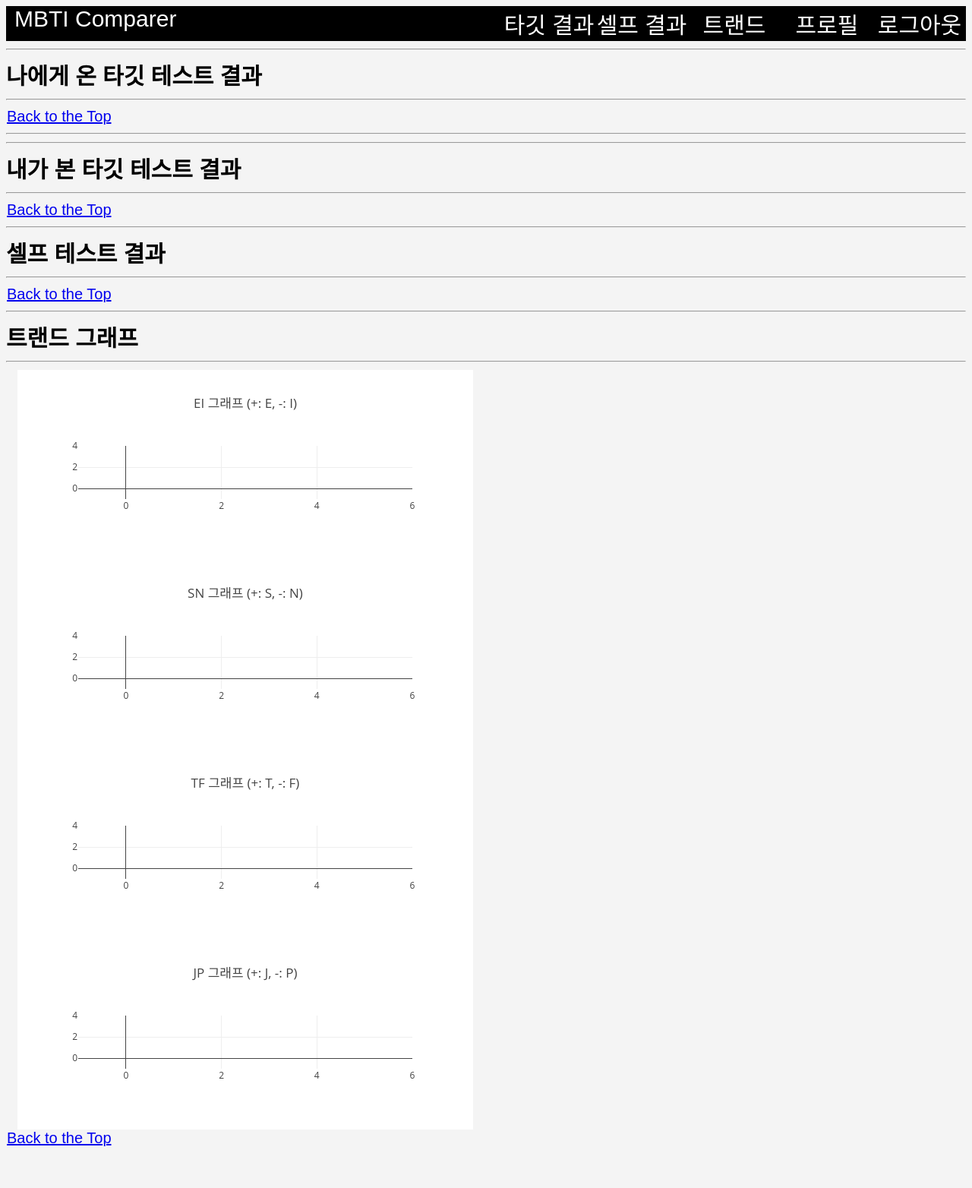
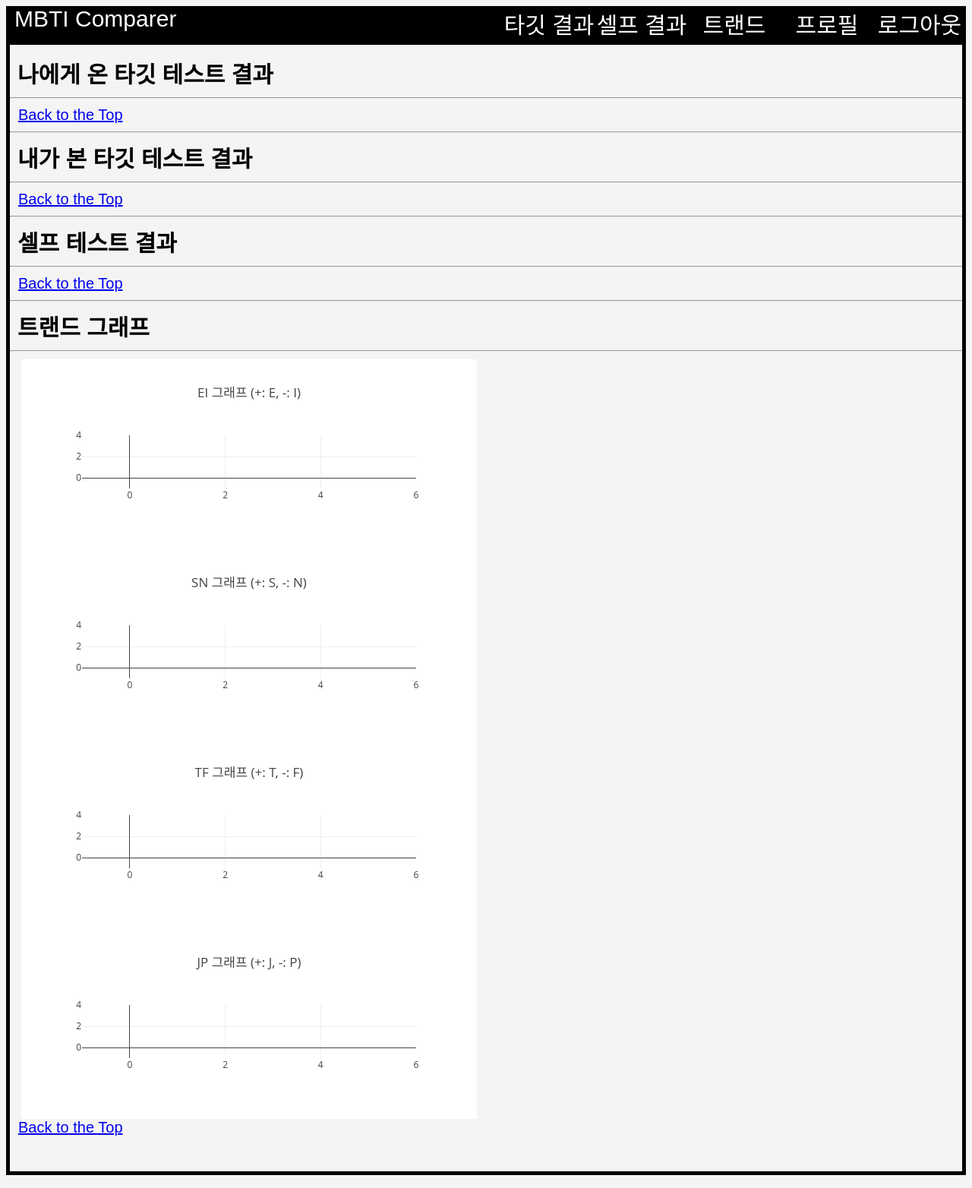
Before and after one commit to acho2004/flaskproject, a Flask app: page /profile in a window 1280 px wide. Shown: the whole page at 76% size. Run offline with Flask 2, Linux system fonts and the light colour scheme; the visitor is signed in with stand-in values (Sample User, id 1); data comes from the database, SQL or seed files in the repository; data that the repository does not hold is empty; some libraries are stand-ins or nearby versions.

Commit message:
added borders around each page, used padding to make elements not look squished

```diff
--- a/flaskr/static/style.css
+++ b/flaskr/static/style.css
@@ -59,7 +59,10 @@
     text-decoration:underline;
     padding-left:15px;
 }
-
+.testResults h2{
+    border:0px;
+    padding-left:15px;
+}
 .questionaire h2{
     border:0px;
     font-size:1rem;
--- a/flaskr/templates/presults.html
+++ b/flaskr/templates/presults.html
@@ -2,6 +2,7 @@
 
 {% block title %} Results {% endblock %}
 {% block content %}
+<div class="portal">
     <article class="testResults">
         <h1>{{ route['created'].strftime('%Y-%m-%d %H:%M:%S') }} UTC 에 {{route['username']}}가 {{route['target_username']}} 를 위하여 본 타깃 테스트 </h1>
         {% for i in range (1,39) %}
@@ -67,4 +68,5 @@
         <h2>주관식 질문 5:</h2> <h2>{{route['sresp5']}}</h2>
 
     </article>
+</div>
 {% endblock %}
--- a/flaskr/templates/profile.html
+++ b/flaskr/templates/profile.html
@@ -11,7 +11,8 @@
 
 
 {% block content %}
-    <hr><h1 id="peerSelf">나에게 온 타깃 테스트 결과</h1><hr>
+<div class="portal">
+    <h1 id="peerSelf" style="position:relative; left:10px; padding-top:15px">나에게 온 타깃 테스트 결과</h1><hr>
     {% for stest in peerassessments %}
         {% if g.user['username'] == stest['target_username'] %}
             <article class="testResults">
@@ -21,10 +22,9 @@
             <hr>
         {% endif %}
     {% endfor %}
-    <a href="#top">Back to the Top</a>
-    <hr>
+    <a href="#top" style="position:relative; left:10px">Back to the Top</a>
 
-    <hr><h1 id="selfPeer">내가 본 타깃 테스트 결과</h1><hr>
+    <hr><h1 id="selfPeer" style="position:relative; left:10px">내가 본 타깃 테스트 결과</h1><hr>
     {% for stest in peerassessments %}
         {% if g.user['username'] == stest['username'] %}
             <article class="testResults">
@@ -34,10 +34,10 @@
             <hr>
         {% endif %}
     {% endfor %}
-    <a href="#top">Back to the Top</a>
+    <a href="#top" style="position:relative; left:10px">Back to the Top</a>
     <hr>
 
-    <h1 id="self">셀프 테스트 결과</h1><hr>
+    <h1 id="self" style="position:relative; left:10px">셀프 테스트 결과</h1><hr>
     {% for stest in selfassessments %}
         {% if g.user['id'] == stest['author_id'] %}
             <article class="testResults">
@@ -48,12 +48,12 @@
         {% endif %}
     {% endfor %}
 
-    <a href="#top">Back to the Top</a>
+    <a href="#top" style="position:relative; left:10px">Back to the Top</a>
     <hr>
 
-    <h1 id="trend">트랜드 그래프</h1><hr>
+    <h1 id="trend" style="position:relative; left:10px">트랜드 그래프</h1><hr>
 
-    <div id="EItrend" style="width:600px;height:250px;" class="trendgraph">
+    <div class="ah" id="EItrend" style="width:600px;height:250px;position:relative; left:15px;" class="trendgraph">
 
         <script>
             var EIValself = []
@@ -93,7 +93,7 @@
         </script>
     </div>
 
-    <div id="SNtrend" style="width:600px;height:250px;" class="trendgraph">
+    <div class="ah" id="SNtrend" style="width:600px;height:250px;position:relative; left:15px;" class="trendgraph">
 
         <script>
             var SNValself = []
@@ -133,7 +133,7 @@
         </script>
     </div>
 
-    <div id="TFtrend" style="width:600px;height:250px;" class="trendgraph">
+    <div class="ah" id="TFtrend" style="width:600px;height:250px;position:relative; left:15px;" class="trendgraph">
 
         <script>
             var TFValself = []
@@ -173,7 +173,7 @@
         </script>
     </div>
 
-    <div id="JPtrend" style="width:600px;height:250px;" class="trendgraph">
+    <div class="ah" id="JPtrend" style="width:600px;height:250px;position:relative; left:15px;" class="trendgraph">
 
         <script>
             var JPValself = []
@@ -215,9 +215,9 @@
 
 
 
-    <a href="#top">Back to the Top</a>
+    <a href="#top" style="position:relative; left:10px">Back to the Top</a>
     <br><br><br>
-
+</div>
 
 
 {% endblock %}
--- a/flaskr/templates/selftest.html
+++ b/flaskr/templates/selftest.html
@@ -3,7 +3,8 @@
 {% block title %} Self Testing {% endblock %}
 
 {% block content %}
-<form method="post" class = "questionaire">
+<div style="border:5px solid black">
+    <form style="padding: 15px" method="post" class = "questionaire">
         {% for i in range (1,39) %}
             <h1>Question {{i}}</h1><h2 id={{"question" + i|string}}></h2>
             <div><input required type="radio" id={{"cStrAgree" + i|string}} name={{"q" + i|string}} value=0><label for={{"cStrAgree" + i|string}}>매우 동의</label><input required type="radio" id={{"cAgree" + i|string}} name={{"q" + i|string}} value=1><label for={{"cAgree" + i|string}}>동의</label><input required type="radio" id={{"cSAgree" + i|string}} name={{"q" + i|string}} value=2><label for={{"cSAgree" + i|string}}>약간 동의</label><input required type="radio" id={{"cNANDA" + i|string}} name={{"q" + i|string}} value=3><label for={{"cNANDA" + i|string}}>중립</label><input required type="radio" id={{"cSDAgree" + i|string}} name={{"q" + i|string}} value=4><label for={{"cSDAgree" + i|string}}>약간 부정</label><input required type="radio" id={{"cDAgree" + i|string}} name={{"q" + i|string}} value=5><label for={{"cDAgree" + i|string}}>부정</label><input required type="radio" id={{"cStrDAgree" + i|string}} name={{"q" + i|string}} value=6><label for={{"cStrDAgree" + i|string}}>매우 부정</label></div><br>
@@ -54,4 +55,5 @@
         document.getElementById("question38").innerHTML = "나는 에너지를 충전하기 위해서 혼자 있는 시간이 필요하다.";
         document.getElementById("question39").innerHTML = "둘중에 어떤것을 더 중요시 하는지 선택 하십시오. 1) 나는 눈에 띄지 않기 위하여 평범하게 살려고 노력하는 사람이 좋다. 2) 나는 눈에 띄든 말든 상관 없이 사는 사람이 좋다.";
     </script>
+</div>
 {% endblock %}
--- a/flaskr/templates/sresults.html
+++ b/flaskr/templates/sresults.html
@@ -2,6 +2,7 @@
 
 {% block title %} Results {% endblock %}
 {% block content %}
+<div class="portal">
     <article class="testResults">
         <h1>Self Assessment by {{route['username']}} on {{ route['created'].strftime('%Y-%m-%d %H:%M:%S') }} UTC</h1>
         {% for i in range (1,39) %}
@@ -61,4 +62,5 @@
         {% endif %}
         <h2>{{x}}</h2>
     </article>
+</div>
 {% endblock %}
```
Also changed, not shown: flaskr/templates/home.html (+7 -5 lines), flaskr/templates/peertest.html (+5 -3 lines). Lines whose indentation alone changed are shown as unchanged.
